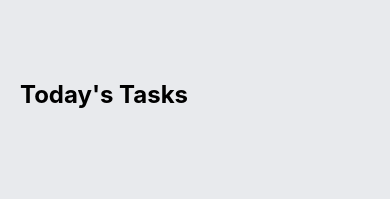
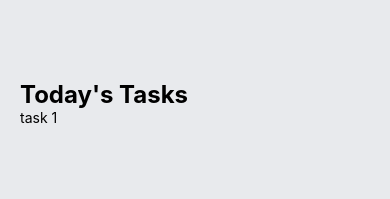
Before and after one commit to amine-omari/todo-mobile-app, a React Native app: screen / in a window 390 px wide. Shown: the top 199 px of the page. Built offline with nearby package versions, Linux system fonts and the light colour scheme.

Commit message:
feat: pass the prop

```diff
--- a/App.js
+++ b/App.js
@@ -12,7 +12,7 @@ export default function App() {
 
         <View style={styles.items}>
           {/* This is Where the Tasks will go! */}
-          <Task />
+          <Task text="task 1" />
         </View>
       </View>
     </View>
```
